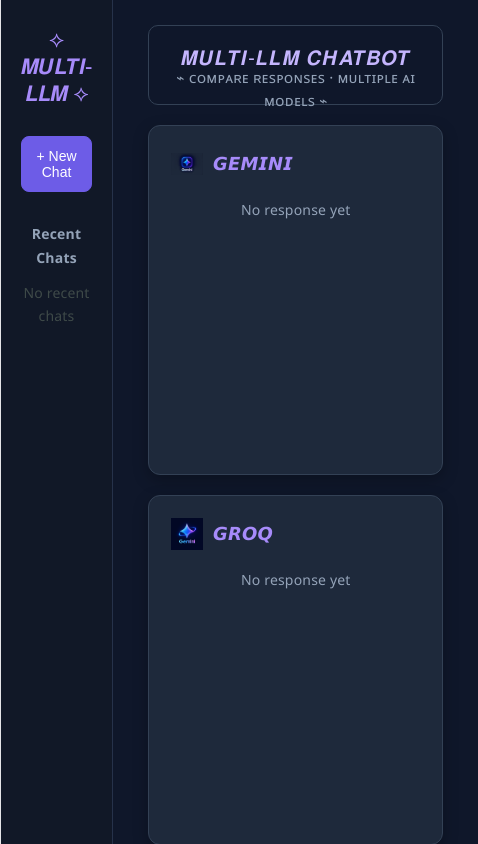
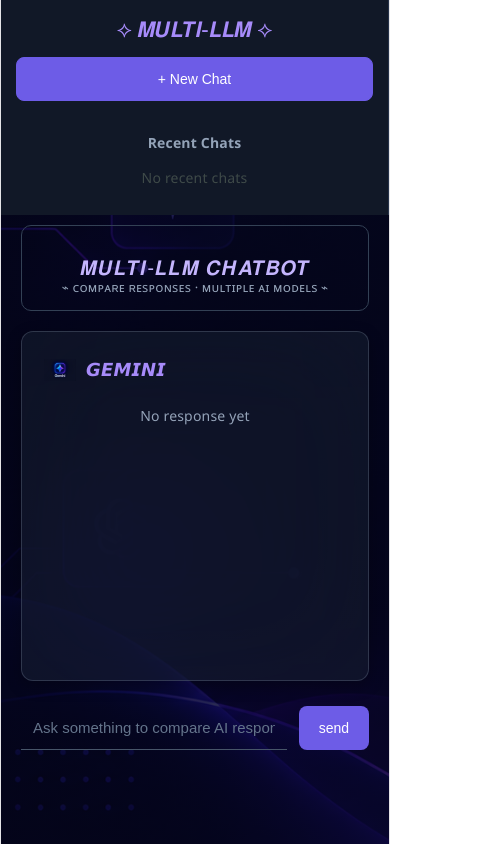
Before and after one commit to lavkushhh123/multi-llm-chatbot, a React (Vite) app: page / in a window 390 px wide. Shown: the top 844 px of the page, 478 px wide, since content can reach past the window. Built offline with nearby package versions, Linux system fonts and the light colour scheme.

Commit message:
updated response card and ui design

```diff
--- a/src/App.css
+++ b/src/App.css
@@ -8,24 +8,29 @@
   font-family: 'Segoe UI', Tahoma, Geneva, Verdana, sans-serif;
   background-color: #0f172a;
   color: #e5e7eb;
+  background-image:
+   linear-gradient(rgba(5, 5, 25, 0.75), rgba(5, 5, 25, 0.75)),      /*dark overlay*/
+   url("./assets/background.png");
+  background-size: cover;
+  background-repeat: center;
+  background-repeat: no-repeat;
+  background-attachment: fixed;
+
   /* overflow: hidden; */
 }
 
 
-/* =========================
-   Main Layout
-========================= */
+/*Main Layout*/
 
 .app {
   display: flex;
   min-height: 100vh;
   background-color: #0f172a;
+  background: transparent;
 }
 
 
-/* =========================
-   Sidebar
-========================= */
+/*Sidebar */
 
 .sidebar {
   width: 245px;
@@ -88,7 +93,7 @@
 .chat-area {
   flex: 1;
   padding: 35px;
-  background-color: #0f172a;
+  background: transparent;
 }
 
 
@@ -144,14 +149,15 @@
 
   padding: 22px;
 
-  background-color: #1e293b;
+  background: rgba(30 , 41, 59 , 0.4);
 
-  border: 1px solid #334155;
+  border: 1px solid rgba(148, 163, 184, 0.25);
   border-radius: 12px;
 
   box-shadow: 0 5px 15px rgba(0, 0, 0, 0.25);
 
   transition: 0.2s;
+  backdrop-filter: blur(60px);
 }
 
 .response-card:hover {
@@ -250,3 +256,51 @@
 .sidebar p:hover {
   color : white;
 }
+
+/* Responsive Design */
+@media (max-width :768px){
+  .app{
+    flex-direction: column;
+  }
+
+  .sidebar{
+    width: 100%;
+    padding: 15px;
+  }
+  .sidebar h2 {
+    margin-bottom: 15px;
+  }
+  .sidebar button {
+    min-height: 44px;
+  }
+  .responses{
+    flex-direction: column;
+  }
+  .response-card{
+    width: 100%;
+    min-width: 0;
+  }
+  .chat-area{
+    padding: 20px;
+  }
+  .chat-header{
+    height: auto;
+    min-height: 80px;
+    padding: 10px;
+  }
+  .chat-header h1{
+    font-size: 20px;
+  }
+  .chat-header p{
+    font-size: 13px;
+  }
+  .prompt-area input {
+    min-height: 44px;
+    padding: 12px;
+  }
+
+  .prompt-area button{
+    min-height: 44px;
+    padding: 12px 20px;
+  }
+}
--- a/src/App.jsx
+++ b/src/App.jsx
@@ -2,8 +2,6 @@
 import { useState } from 'react'
 import './App.css'
 import geminiIcon from './assets/gemini.png'
-import groqIcon from './assets/groq.png'
-import claudeIcon from './assets/claude.png'
 
  function App() {
 
@@ -129,7 +127,6 @@
             <h3> 𝙂𝙀𝙈𝙄𝙉𝙄 </h3>
             </div>
             <p>
-              <p>
             {loading
               ? "Generating response..."
               : responses.find((item) => item.provider === "Gemini")?.success
@@ -138,44 +135,6 @@
                   ? `Error: ${responses.find((item) => item.provider === "Gemini").error}`
                   : "No response yet"}
           </p>
-
-            </p>
-            </div>
-
-            <div className = "response-card">
-
-              <div className="card-header">
-             <img src={groqIcon} alt="Groq" />
-            <h3> 𝙂𝙍𝙊𝙌 </h3>
-            </div>
-           <p>
-            <p>
-            {loading
-              ? "Generating response..."
-              : responses.find((item) => item.provider === "Groq")?.success
-                ? responses.find((item) => item.provider === "Groq").response
-                : responses.find((item) => item.provider === "Groq")?.error
-                  ? `Error: ${responses.find((item) => item.provider === "Groq").error}`
-                  : "No response yet"}
-         </p>
-          </p>
-            </div>
-
-            <div className = "response-card">
-
-              <div className="card-header">
-              <img src={claudeIcon} alt="Claude" />
-               <h3> ⟡ 𝙈𝙄𝙎𝙏𝙍𝘼𝙇 ⟡ </h3>
-              </div>
-        <p>
-          {loading
-            ? "Generating response..."
-            : responses.find((item) => item.provider === "Mistral")?.success
-              ? responses.find((item) => item.provider === "Mistral").response
-              : responses.find((item) => item.provider === "Mistral")?.error
-                ? `Error: ${responses.find((item) => item.provider === "Mistral").error}`
-                : "No response yet"}
-        </p>
             </div>
         </section>
 
@@ -187,11 +146,16 @@
           type = "text"
           placeholder= "Ask something to compare AI responses"
 
-          // input me jo user type krega vo prompt state me save hoga
-          value = {prompt}
-          // hr typing ke sath prompt ki value change hogi
-          onChange = {(e) => setPrompt (e.target.value)}
-          />
+
+          value = {prompt}                                                   /*input me jo user type krega vo prompt state me save hoga */
+
+          onChange = {(e) => setPrompt (e.target.value)}                     /*hr typing ke sath prompt ki value change hogi */
+          onKeyDown={(e) => {
+            if (e.key === "Enter") {
+              sendPrompt()                  /*  e.key === "Enter" checks whether the user pressed Enter.   && sendPrompt()    -> */
+            }
+          }}
+              />
           <button onClick={sendPrompt}>{loading ? "Sending...":"send"}</button>
         </div>
 
```
Also changed, not shown: api/chat.js (+8 -60 lines), src/assets/background.png (added).
